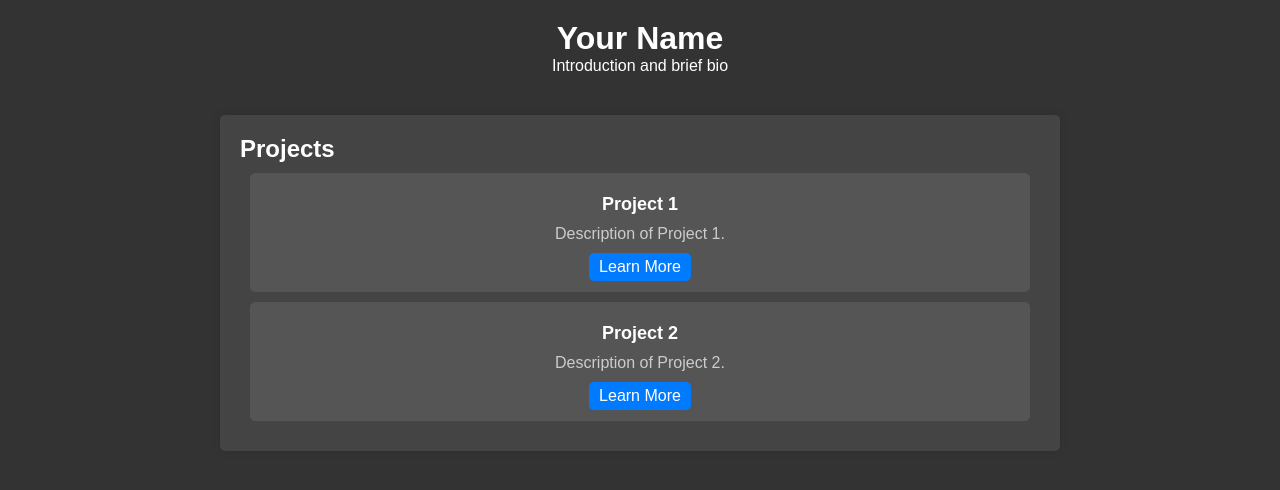
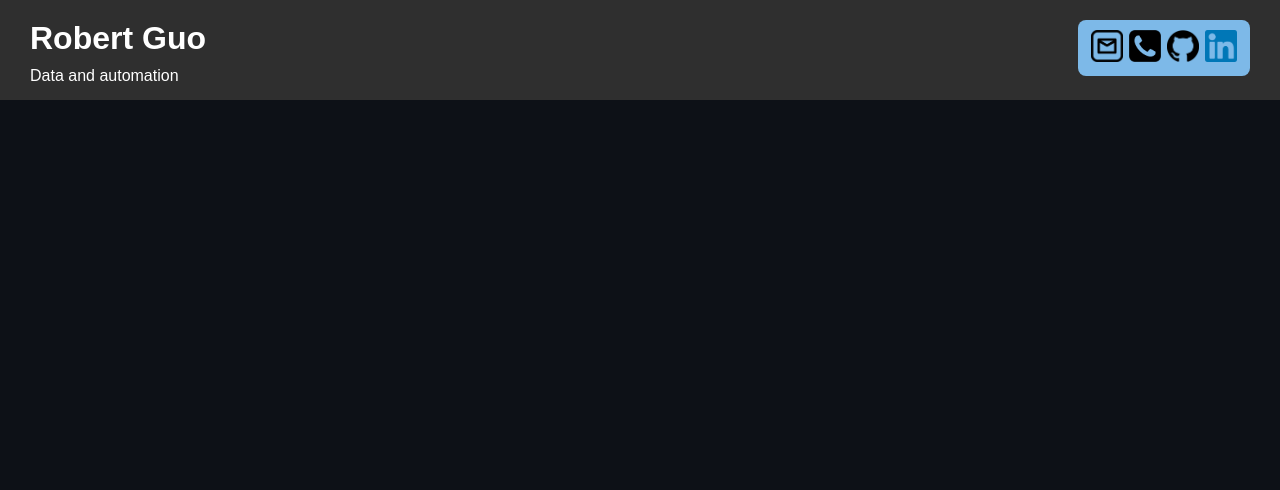
Before and after one commit to bobg36/projects, a plain HTML site: page index.html in a window 1280 px wide. Drawn offline with Linux system fonts and the light colour scheme.

Commit message:
header contact icons animations complete

```diff
--- a/index.html
+++ b/index.html
@@ -1,27 +1,74 @@
 <!DOCTYPE html>
-<html>
+<html lang="en">
 <head>
-  <title>Your Portfolio</title>
-  <link rel="stylesheet" type="text/css" href="styles.css">
+    <meta charset="UTF-8">
+    <meta name="viewport" content="width=device-width, initial-scale=1.0">
+    <link rel="stylesheet" href="styles.css">
+    <title>Robert Guo Projects</title>
 </head>
 <body>
-  <header>
-    <h1>Your Name</h1>
-    <p>Introduction and brief bio</p>
-  </header>
-  <main>
-    <h2>Projects</h2>
-    <div class="project-button">
-      <h3>Project 1</h3>
-      <p>Description of Project 1.</p>
-      <a href="https://your-project-link" target="_blank">Learn More</a>
-    </div>
-    <div class="project-button">
-      <h3>Project 2</h3>
-      <p>Description of Project 2.</p>
-      <a href="https://your-project-link" target="_blank">Learn More</a>
-    </div>
-    <!-- Add more project buttons as needed -->
-  </main>
+    <header>
+        <div class="header-left">
+            <div class="text-container">
+                <h1>Robert Guo</h1>
+                <p>Data and automation</p>
+            </div>
+        </div>
+        <div class="header-right">
+            <div class="text-container">
+                <div class="icon-container">
+                    <div class="icon">
+                        <a href="mailto:robertlguo@gmail.com" target="_blank">
+                            <img src="images/email icon.png" alt="Email" width="32" height="32">
+                            <span class="text">robertlguo@gmail.com</span>
+                        </a>
+                    </div>
+                    <div class="icon">
+                        <a href="tel:0449111941" target="_blank">
+                            <img src="images/phone icon.png" alt="Phone" width="32" height="32">
+                            <span class="text">0449111941</span>
+                        </a>
+                    </div>
+                    <div class="icon">
+                        <a href="https://github.com/bobg36" target="_blank">
+                            <img src="images/github icon.png" alt="GitHub" width="32" height="32">
+                            <span class="text">GitHub</span>
+                        </a>
+                    </div>
+                    <div class="icon">
+                        <a href="https://linkedin.com/in/robertguo" target="_blank">
+                            <img src="images/linkedin icon.png" alt="LinkedIn" width="32" height="32">
+                            <span class="text">LinkedIn</span>
+                        </a>
+                    </div>
+
+                </div>
+            </div>
+        </div>
+    </header>
+
+
+
+<!--
+
+    <section id="projects" class="section">
+
+        <h2>Visualisation Dashboards</h2>
+
+        <div class="project">
+            <h3>Trait Comparison</h3>
+            <p>https://public.tableau.com/app/profile/bob4541/viz/axiesales/horizontal?publish=yes</p>
+            <h3>Price History by traits</h3>
+            <p>https://public.tableau.com/app/profile/bob4541/viz/axiesales/3owl?publish=yes</p>
+        </div>
+
+        <div class="project">
+            <h3>Project 2</h3>
+            <p>Description of your project.</p>
+        </div>
+    </section>
+ -->
+
+
 </body>
 </html>
--- a/styles.css
+++ b/styles.css
@@ -1,62 +1,135 @@
-/* Add this CSS to your existing styles.css or create a new CSS file */
-body, h1, h2, p, ul {
-    margin: 0;
+
+
+
+
+
+:root {
+    --background-color: #0d1117;
+    --text-color: #c9d1d9;
+    --link-color: #58a6ff;
+}
+
+header {
+    display: flex;
+    justify-content: space-between;
+    background-color: rgb(47, 47, 47); /* Slightly lighter shade */
+    margin-top: auto;
+    margin-bottom: auto;
+    position: fixed;
+    top: 0;
+    left: 0;
+    width: 100%;
+    color: #ffffff; /* Set link color as needed */
+    height: 100px; /* Adjust the height to your desired value */
+    z-index: 2; /* Place the header above the tabs */
+
+}
+
+
+.text-container {
+    margin: 0 30px; /* 20px margin on both left and right sides */
+    margin-top: 20px;
+}
+
+.text-container h1,
+.text-container p {
+    margin: 0; /* Remove margin for h1 and p */
+    margin-top: 10px;
+}
+
+.header-left {
+    text-align: left;
+
+}
+
+.header-right {
+    text-align: right;
+}
+
+
+.icon-container {
+    display: flex;
+    justify-content: space-around;
+    padding: 10px;
+    margin-top: 20px;
+    background-color: #7db9e8; /* Light blue background color */
+    border-radius: 8px; /* Add this line for rounded corners */
+}
+
+.icon {
+    position: relative;
+    margin: 0 3px;
+}
+
+.text {
+    display: none;
+    position: absolute;
+    background-color: #333;
+    color: #fff;
+    padding: 4px;
+    margin: 2px;
+    text-align: center;
+    bottom: -25px;
+    left: 50%;
+    transform: translateX(-50%);
+    width: auto; /* Set width to auto to fit the content */
+    font-size: 12px;
+}
+
+.icon-container .icon:hover .text {
+    display: block;
+    background-color: gray;
+}
+
+
+
+
+
+
+
+
+body {
+    background-color: var(--background-color);
+    color: var(--text-color);
+    font-family: Arial, sans-serif;
+    margin-top: 100px;
     padding: 0;
-  }
+}
 
-  body {
-    background-color: #333; /* Dark background */
-    font-family: Arial, sans-serif;
-    color: #fff; /* Light text color */
-  }
+nav ul {
+    list-style: none;
+    display: flex;
+    justify-content: flex-end;
+    background-color: var(--background-color);
+    padding: 10px;
+}
 
-  header {
-    background-color: #333;
-    text-align: center;
+nav li {
+    margin: 0 10px;
+}
+
+nav a {
+    text-decoration: none;
+    color: var(--link-color);
+}
+
+.section {
     padding: 20px;
-  }
+}
 
-  main {
-    max-width: 800px;
-    margin: 20px auto;
-    padding: 20px;
-    background-color: #444; /* Slightly lighter background */
+.project {
+    background-color: #161b22;
+    border: 1px solid #21262d;
     border-radius: 5px;
-    box-shadow: 0 0 10px rgba(0, 0, 0, 0.1);
-  }
+    margin-bottom: 20px;
+    padding: 10px;
+}
 
-  h1, h2 {
-    color: #fff;
-  }
+/* Dark mode styles */
+body.dark-mode {
+    --background-color: #0d1117;
+    --text-color: #c9d1d9;
+    --link-color: #58a6ff;
+}
 
-  .project-button {
-    border: 1px solid #555; /* Darker border */
-    border-radius: 5px;
-    padding: 10px;
-    margin: 10px;
-    text-align: center;
-    background-color: #555; /* Darker background */
-  }
-
-  .project-button h3 {
-    font-size: 18px;
-    margin: 10px 0;
-  }
-
-  .project-button p {
-    color: #ccc; /* Lighter text color */
-  }
-
-  .project-button a {
-    display: inline-block;
-    padding: 5px 10px;
-    background-color: #007BFF;
-    color: #fff;
-    text-decoration: none;
-    border-radius: 5px;
-    margin-top: 10px;
-  }
-
-  .project-button a:hover {
-    background-color: #0056b3;
-  }
+/* Add a button or toggle to switch between light and dark mode */
```
Also changed, not shown: scripts.js (added, +11 -0 lines), images/email icon.png (added), images/github icon.png (added), images/linkedin icon.png (added), images/phone icon.png (added), 1 other file.
